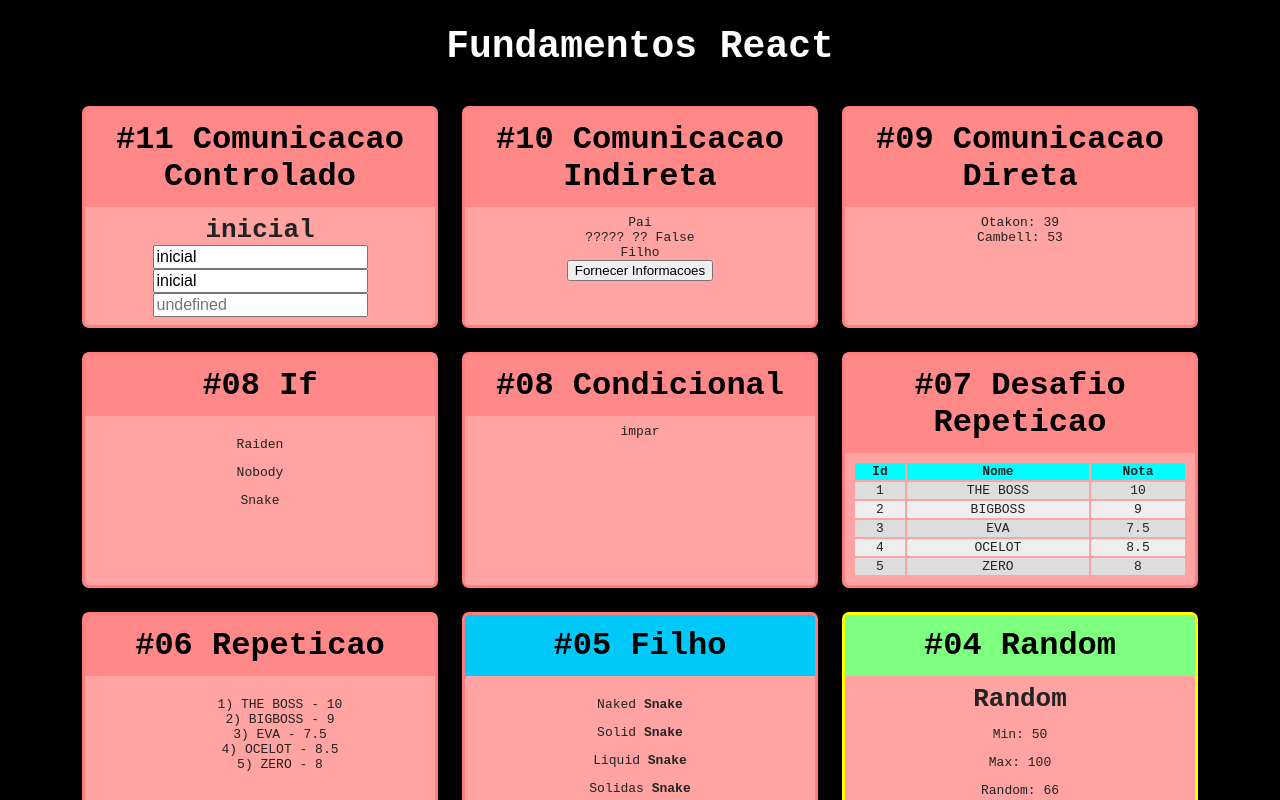
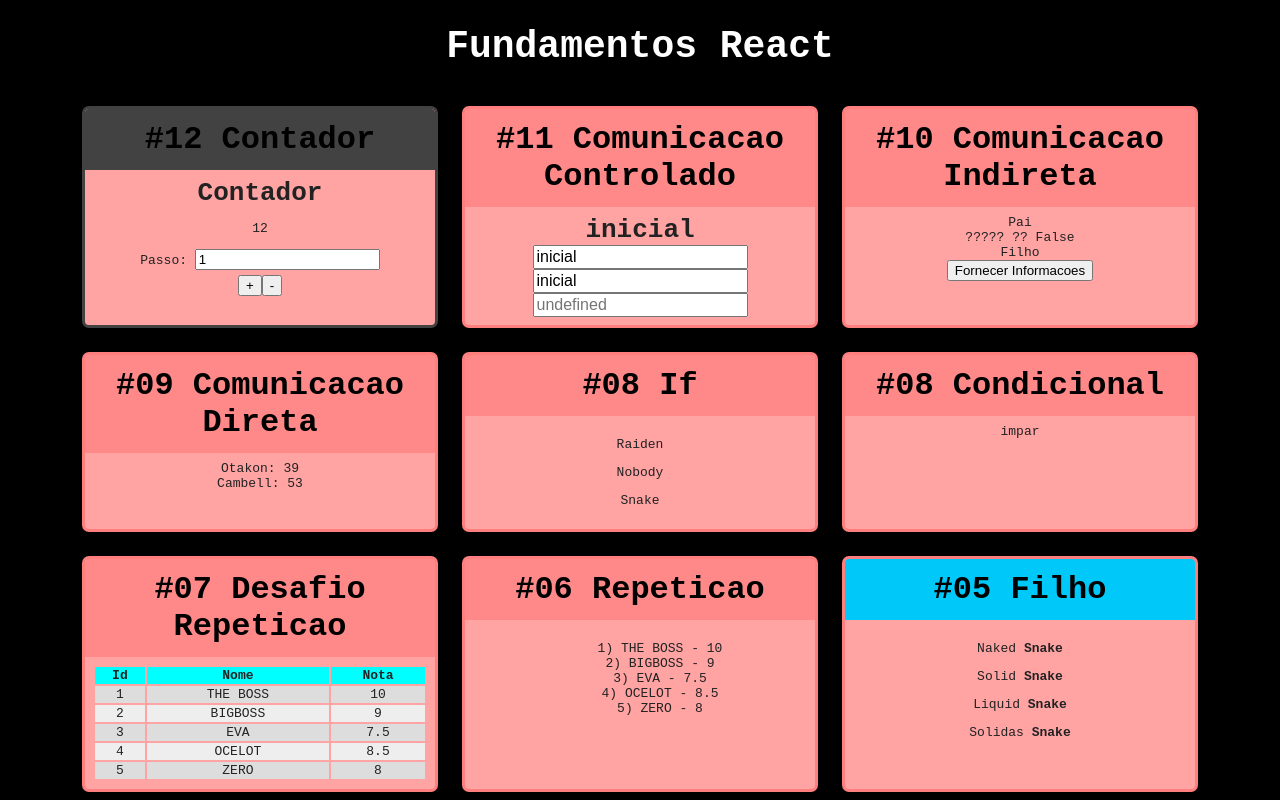
Before and after one commit to Ken12152/fundamentos-react, a React (Create React App) app: page / in a window 1280 px wide. Shown: the top 800 px of the page. Built offline with nearby package versions, Linux system fonts and the light colour scheme.

Commit message:
Contador_1

```diff
--- a/src/App.jsx
+++ b/src/App.jsx
@@ -30,6 +30,8 @@ import IndiretaPai from './components/comunicacao/IndiretaPai'
 // formulario
 import Input from './components/formulario/Input'
 
+// Contador
+import Contador from './components/contador/Contador'
 
 export default function App(props) {
     return (
@@ -37,6 +39,10 @@ export default function App(props) {
             <h1>Fundamentos React</h1>
 
             <div className="Cards">
+                <Card titulo="#12 Contador" color="#424242" border="#424242">
+                    <Contador numeroInicial={12}/>
+                </Card>
+
                 <Card titulo="#11 Comunicacao Controlado">
                     <Input />
                 </Card>
--- /dev/null
+++ b/src/components/contador/Contador.jsx
@@ -0,0 +1,38 @@
+import React from 'react'
+
+class Contador extends React.Component {
+
+    state = {
+        numero: this.props.numeroInicial || 12,
+        passo: this.props.passoInicial || 1
+    }
+
+    inc = _ => {
+        this.setState({ numero: this.state.numero + this.state.passo })
+    }
+
+    dec = _ => {
+        this.setState({ numero: this.state.numero - this.state.passo })
+    }
+
+    setPasso = e => {
+        this.setState({ passo: +e.target.value })
+    }
+
+    render() {
+        return (
+            <div>
+                <h2>Contador</h2>
+                <p>{ this.state.numero }</p>
+                <div style={{ margin: '5px' }}>
+                    <label htmlFor="passo">Passo: </label>
+                    <input id="passo" type="number" value={ this.state.passo } onChange={ this.setPasso } />
+                </div>
+                <button onClick={ this.inc }>+</button>
+                <button onClick={ this.dec }>-</button>
+            </div>
+        )
+    }
+}
+
+export default Contador
```
